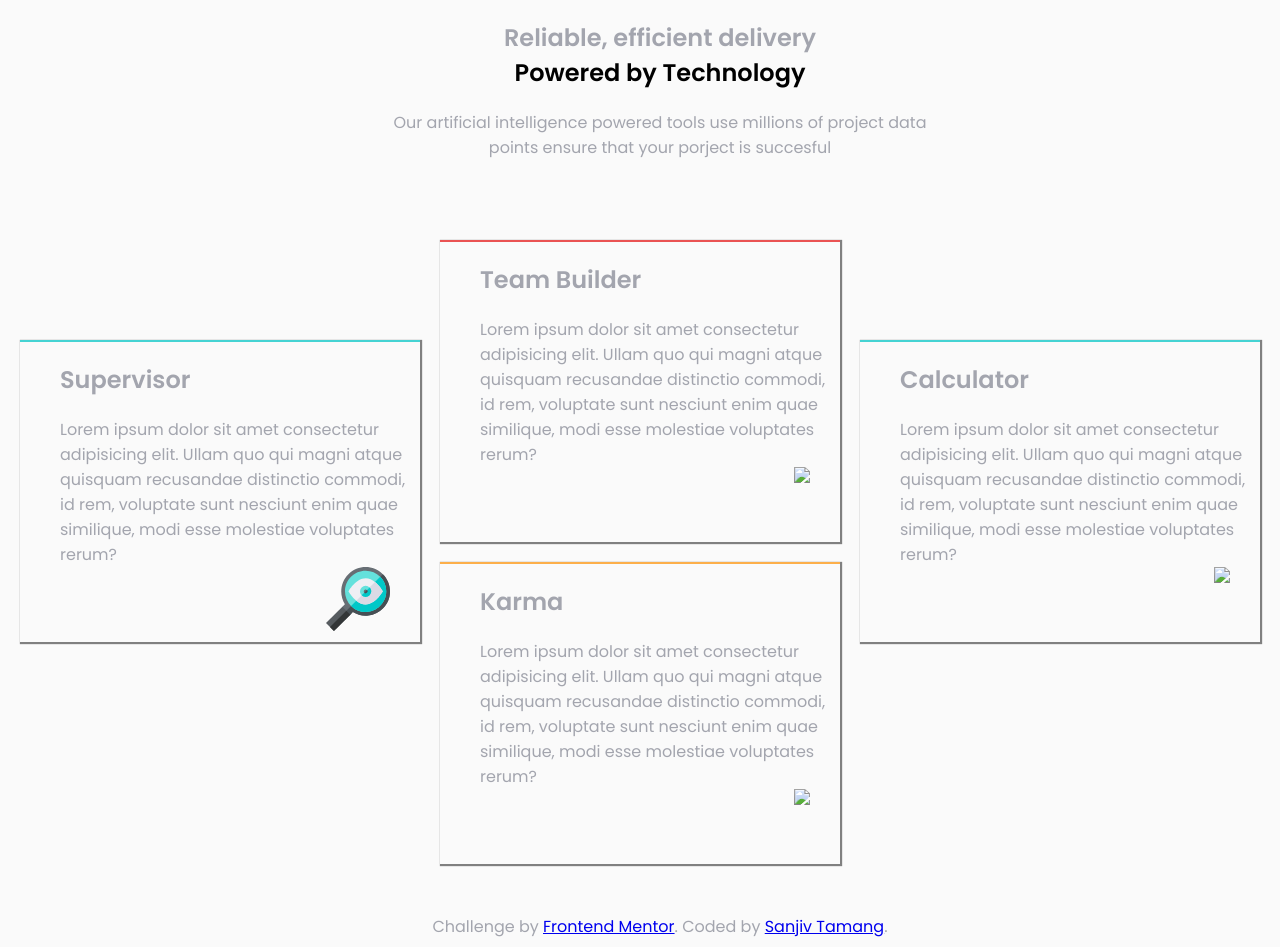
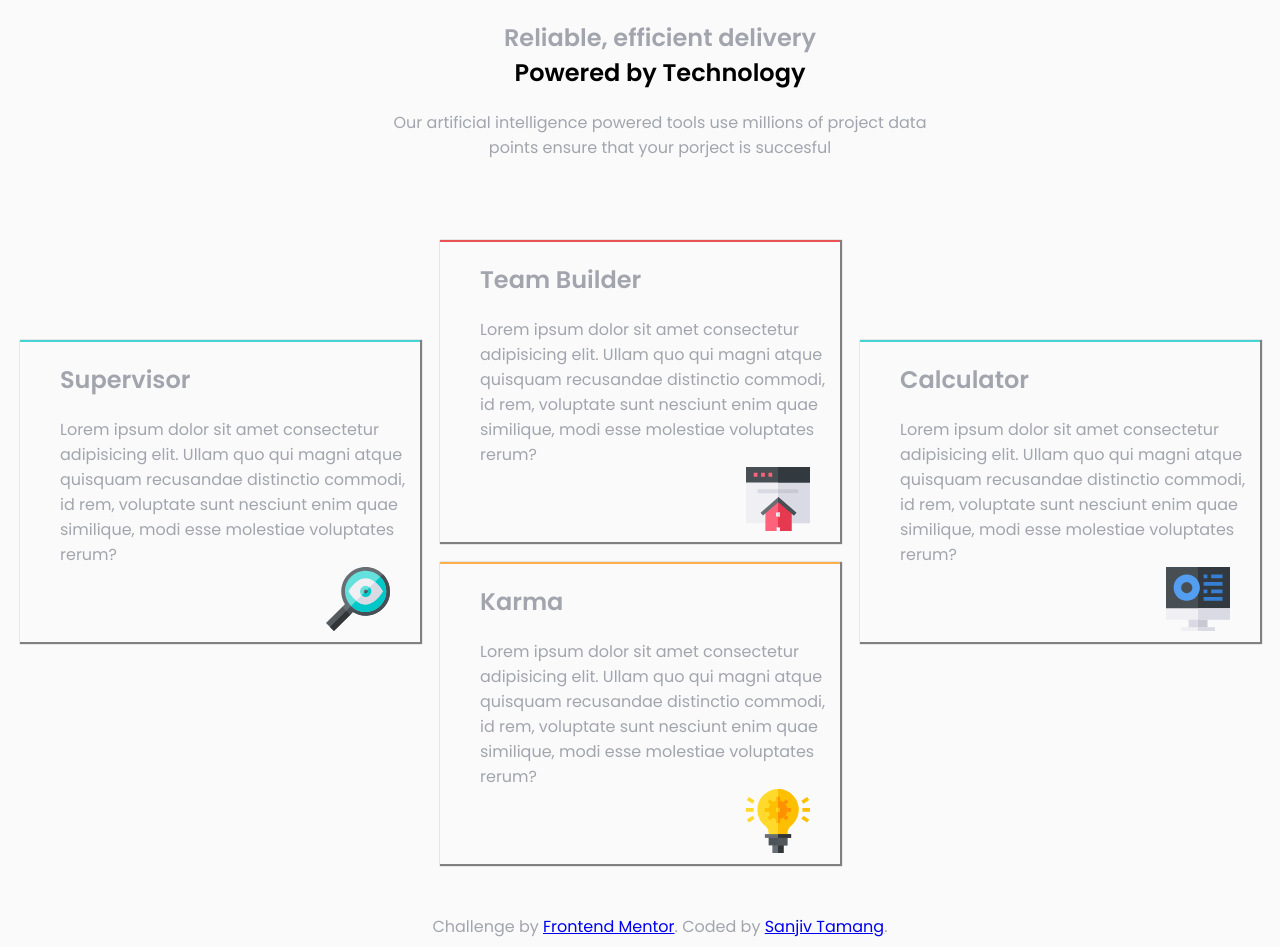
Before and after one commit to Sanjivtamang/frontend-mentor-challenge, a plain HTML site: page index.html in a window 1280 px wide. Drawn offline with Linux system fonts and the light colour scheme; files whose address does not match are found by name.

Commit message:
Update index.html

```diff
--- a/index.html
+++ b/index.html
@@ -29,20 +29,20 @@
         <h1>Team Builder</h1>
         <p>Lorem ipsum dolor sit amet consectetur adipisicing elit. Ullam quo qui magni atque quisquam recusandae distinctio
           commodi, id rem, voluptate sunt nesciunt enim quae similique, modi esse molestiae voluptates rerum?</p>
-        <img src="images/icon-team-builder.svg" class="img-icon">
+        <img src="icon-team-builder.svg" class="img-icon">
       </div>
       <div class="karma">
         <h1>Karma</h1>
         <p>Lorem ipsum dolor sit amet consectetur adipisicing elit. Ullam quo qui magni atque quisquam recusandae distinctio
           commodi, id rem, voluptate sunt nesciunt enim quae similique, modi esse molestiae voluptates rerum?</p>
-          <img src="images/icon-karma.svg" class="img-icon">
+          <img src="icon-karma.svg" class="img-icon">
       </div>
       </div>
       <div class="calculator">
         <h1>Calculator</h1>
         <p>Lorem ipsum dolor sit amet consectetur adipisicing elit. Ullam quo qui magni atque quisquam recusandae distinctio
           commodi, id rem, voluptate sunt nesciunt enim quae similique, modi esse molestiae voluptates rerum?</p>
-          <img src="images/icon-calculator.svg" class="img-icon">
+          <img src="icon-calculator.svg" class="img-icon">
       </div>
       </div>
     </section>
```
